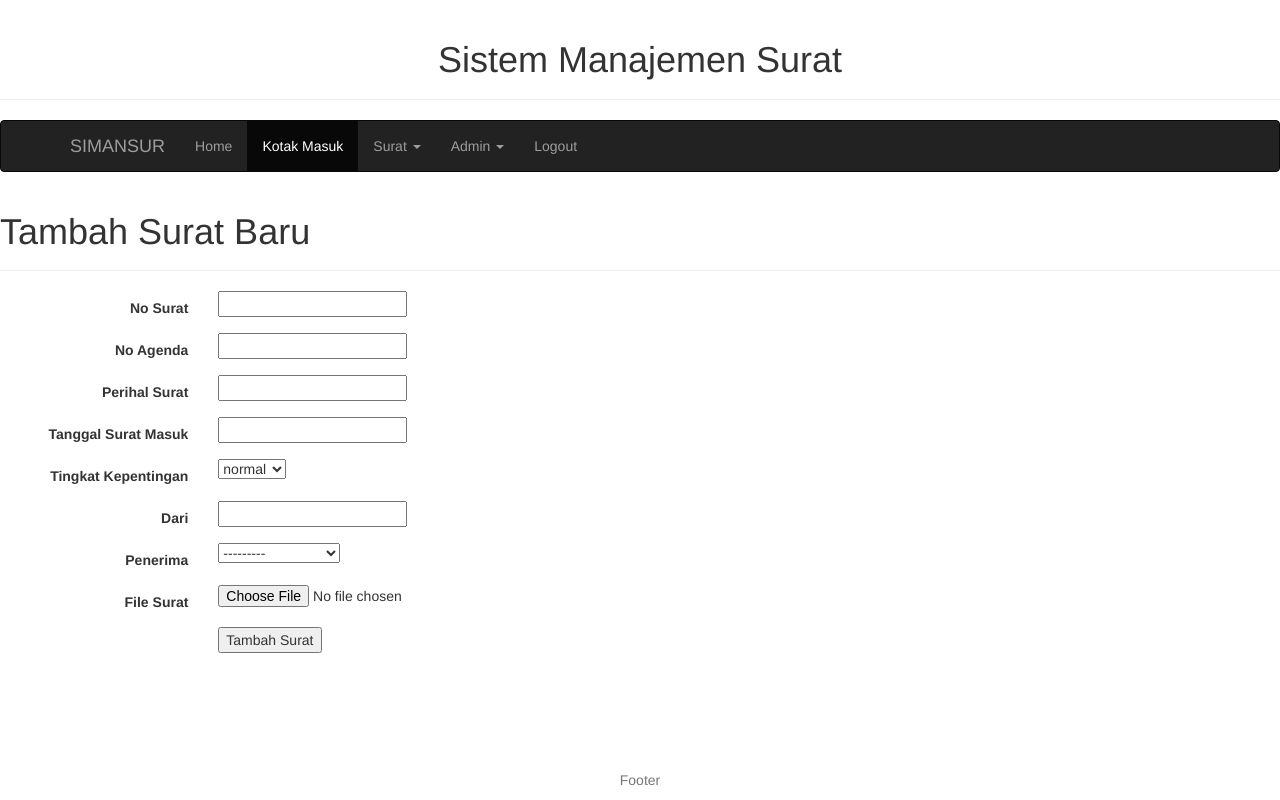
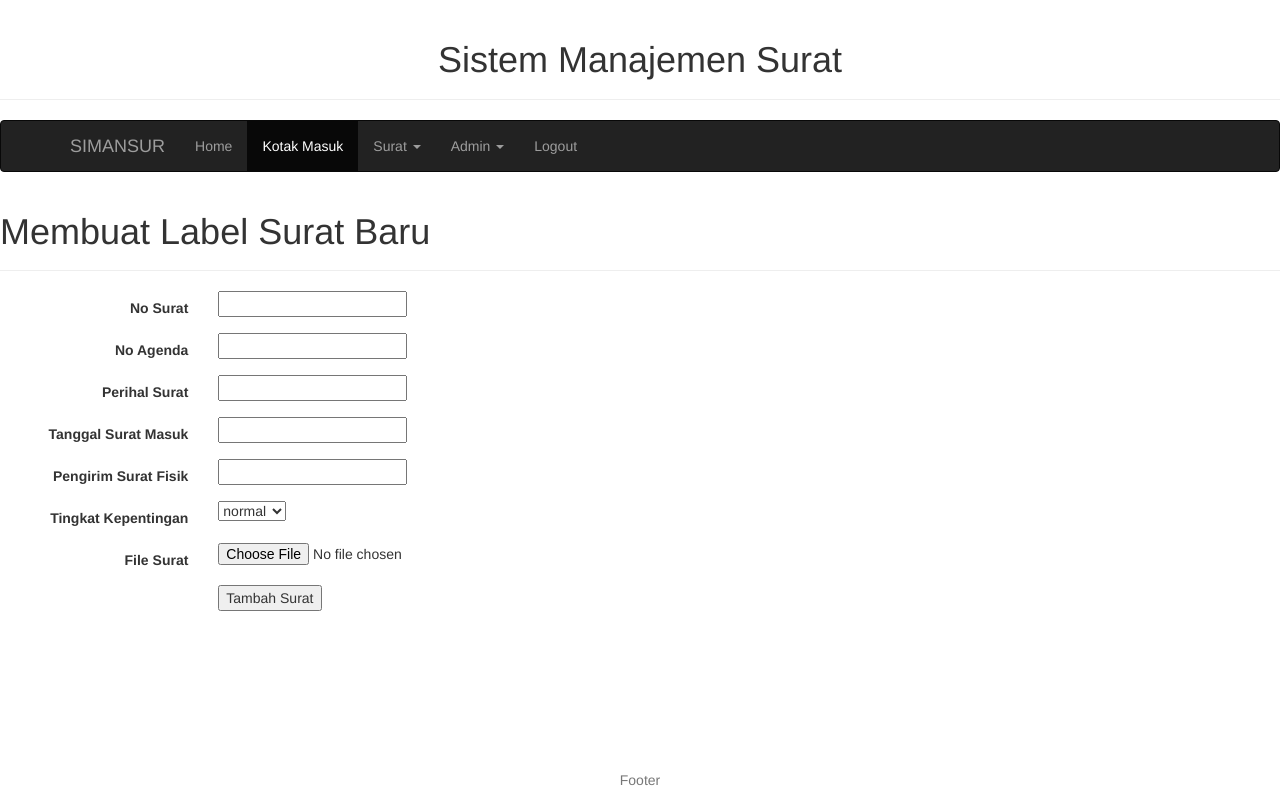
Before and after one commit to mujib-programmer/simansur, a Django app: page /surat_tambah/ in a window 1280 px wide. Run offline with Django 3.2, Linux system fonts and the light colour scheme; a user stored in the database is signed in; data comes from the database, SQL or seed files in the repository; both versions use the stored data as it was after the commit; parts of the project's set-up code (start-up, migrations or seed data) failed here and were passed over; some libraries are stand-ins or nearby versions.

Commit message:
mengubah kode untuk melihat daftar surat dan menambah surat. Perlu pemisahan antara halaman daftar surat dari pelabelan surat dengan surat dari KotakSurat agar lebih mudah user mengaturnya.

```diff
--- a/MainApp/forms.py
+++ b/MainApp/forms.py
@@ -11,23 +11,15 @@ TINGKAT_KEPENTINGAN_SURAT_CHOICES = (
 class SuratForm(forms.ModelForm):
     no_surat = forms.CharField(label='No Surat')
     no_agenda = forms.CharField(label='No Agenda')
-    perihal_surat = forms.CharField(label='Perihal Surat')
+    perihal = forms.CharField(label='Perihal Surat')
     tanggal_surat_masuk = forms.DateField(label='Tanggal Surat Masuk', widget=SelectDateWidget())
-    #keterangan_disposisi = forms.CharField(label='Keterangan Disposisi')
+    pengirim_surat_fisik = forms.CharField(label='Pengirim Surat Fisik')
     tingkat_kepentingan = forms.ChoiceField(label='Tingkat Kepentingan', choices=TINGKAT_KEPENTINGAN_SURAT_CHOICES)
-    dari = forms.CharField(label='Dari')
-    #timestamp_surat = forms.DateTimeField()
-    id_penerima = forms.ModelChoiceField(label='Penerima', queryset=UserProfile.objects.all())
-    #id_pencatat = forms.ModelChoiceField(label='Pencatat', queryset=UserProfile.objects.all())
     file_surat = forms.FileField(label='File Surat')
 
-
-    # An inline class to provide additional information on the form.
     class Meta:
-        # Provide an association between the ModelForm and a model
         model = Surat
-        fields = ('no_surat', 'no_agenda','perihal_surat', 'tanggal_surat_masuk', 'keterangan_disposisi', 'tingkat_kepentingan', 'dari', 'id_penerima', 'id_pencatat', 'file_surat',)
-        exclude = ('id_pencatat','keterangan_disposisi', 'status_surat', 'user_terkait',)
+        exclude = ('pencatat','tanggal_pencatatan', 'dihapus')
 
 
 class DisposisiForm(forms.ModelForm):
--- a/MainApp/views.py
+++ b/MainApp/views.py
@@ -8,11 +8,12 @@ from django.contrib.auth import authenticate, login, logout
 from django.contrib.auth.decorators import login_required, user_passes_test
 from django.contrib.auth.models import User, Group, Permission
 from django.core.paginator import Paginator, EmptyPage, PageNotAnInteger
+from django.db.models import Q
 
-from MainApp.models import Surat, Disposisi, UserProfile, Aktivitas, TrackSurat
+from MainApp.models import Surat, Disposisi, UserProfile, Aktivitas, TrackSurat, KotakSurat
 from MainApp.forms import SuratForm, DisposisiForm, UserProfileForm
 
-DATA_PER_HALAMAN = 2
+DATA_PER_HALAMAN = 2 # untuk pagination
 
 # untuk mengecek apakah user termasuk dalam kelompok groups yang diijinkan untuk mengakses methods pada view
 # user akan langsung diarahkan ke form login jika tidak memiliki hak akses tanpa pesan apapun jika menggunakan method ini.
@@ -27,7 +28,6 @@ def group_required(*group_names):
     return user_passes_test(in_groups, login_url='/login')
 """
 
-# Create your views here.
 def index(request):
     context_dict = {'slug': 'login', 'page_home_active':'active'}
 
@@ -35,42 +35,33 @@ def index(request):
 
 @login_required
 def surat(request):
-    context_dict = {}
+    # data untuk di tampilkan di template
+    data = {}
 
-    # mendapatkan user profile yang sedang login
+    # user yang sedang login
     user_saat_ini = request.user
 
-    # mengecek apakah user memiliki hak akses untuk menambahkan surat, bisa dari user permissions atau group permission
-    #user_can_add_surat = user_saat_ini.has_perm('MainApp.add_surat')
-
-    semua_surat = Surat.objects.all()
-
-    """
     # ambil data surat sesuai dengan yang login
-    # manajer surat atau superadmin akan bisa mendapatkan semua data surat
-    if user_saat_ini.groups.filter(name='manajer').exists() | user_saat_ini.is_superuser:
-
-        # get data surat
-        semua_surat = Surat.objects.all()
+    if user_dalam_group(user_saat_ini, 'manajer') | user_saat_ini.is_superuser:
+        # manajer surat atau superadmin akan bisa mendapatkan semua data surat
+        semua_surat = KotakSurat.objects.all()
 
     else:
-
-        # pencatat surat hanya bisa mendapatkan data surat yang di catat olehnya
-        # penerima surat hanya bisa mendapatkan semua surat yang ditujukan kepadanya
+        # selain admin atau manajer hanya akan mendapatkan data surat yang ditujukan atau di dikirim olehnya
         try:
             # ambil semua surat yang terkait dengan user saja
             # user terkait yaitu, pengirim surat, penerima surat, dan penerima disposisi
-            semua_surat = Surat.objects.filter(user_terkait=user_profile_saat_ini)
+            semua_surat = KotakSurat.objects.filter(Q(pengirim=user_saat_ini) | Q(penerima=user_saat_ini))
 
         except Surat.DoesNotExist:
             semua_surat = None
-    """
-
-    context_dict['semua_surat'] = semua_surat
-    context_dict['page_surat_active'] = 'active'
 
 
-    return render(request, 'MainApp/surat.html', context_dict)
+    data['semua_surat'] = semua_surat
+    data['page_surat_active'] = 'active'
+
+
+    return render(request, 'MainApp/surat/surat.html', data)
 
 @login_required
 def surat_detail(request, no_surat):
@@ -111,11 +102,18 @@ def surat_delete(request, no_surat):
 
 @login_required
 #@group_required('admin', 'pencatat surat')
+# tambah surat artinya melabeli surat baru, belum mengirimkannya.
 def surat_tambah(request):
+    data = {}
 
     # dapatkan data user yang sedang login
     user_saat_ini = request.user
-    user_profile_saat_ini = UserProfile.objects.get(user=user_saat_ini)
+
+    # Hanya user yang memiliki hak akses untuk menambah surat diperbolehkan untuk melabeli surat baru
+    if user_saat_ini.has_perm('MainApp.add_surat') == False :
+        data['alert_type'] =  "danger"
+        data['alert_message'] = "Anda tidak di ijinkan untuk menambah label surat baru!"
+        return render(request, "MainApp/index.html", data)
 
     # A HTTP POST?
     if request.method == 'POST':
@@ -125,21 +123,12 @@ def surat_tambah(request):
         if form.is_valid():
             data_surat = form.save(commit=False)
 
-            data_surat.id_pencatat = user_profile_saat_ini # pencatat surat adalah user profile yang sedang login
-            status_surat = "Dikirim ke %s." % data_surat.id_penerima
-            data_surat.status_surat = status_surat
+            data_surat.pencatat = user_saat_ini # pencatat surat adalah user profile yang sedang loginstatus_surat
+            data_surat.dihapus = "tidak"
             form.save(commit=True)
 
-            # tambahkan pengirim dan penerima sebagai user terkait surat
-            data_surat.user_terkait.add(user_profile_saat_ini)
-            data_surat.user_terkait.add(data_surat.id_penerima)
-            data_surat.save()
-
-            # tambahkan status surat di track surat
-            catat_track_surat(data_surat, status_surat)
-
-            # go to surat view
-            return surat(request)
+            # kembali ke halaman daftar surat
+            return HttpResponseRedirect('/surat/')
         else:
             # The supplied form contained errors - just print them to the terminal.
             print(form.errors)
@@ -149,7 +138,7 @@ def surat_tambah(request):
 
     # Bad form (or form details), no form supplied...
     # Render the form with error messages (if any).
-    return render(request, 'MainApp/surat_tambah.html', {'form': form, 'page_surat_active':'active'})
+    return render(request, 'MainApp/surat/surat_tambah.html', {'form': form, 'page_surat_active':'active'})
 
 @login_required
 def surat_edit(request, no_surat):
@@ -663,3 +652,6 @@ def catat_track_surat(surat, status_surat):
 
 def is_admin(user):
     return user.groups.filter(name='admin').exists()
+
+def user_dalam_group(user, nama_group):
+    return user.groups.filter(name=nama_group).exists()
--- a/templates/MainApp/surat.html
+++ b/templates/MainApp/surat/surat.html
@@ -81,12 +81,12 @@
               </table>
 
                 {% else %}
-                    <p>Tidak ada surat</p>
+                    <p>Tidak ada surat di kotak surat</p>
                     <p>
                         {% if perms.MainApp.add_surat %}
                         <a href="{% url 'surat_tambah' %}">
                         <button type="button" class="btn btn-default" aria-label="Left Align">
-                            <span class="glyphicon glyphicon glyphicon-plus" aria-hidden="true">Tambah Surat</span>
+                            <span class="glyphicon glyphicon glyphicon-plus" aria-hidden="true"> Label Surat Baru</span>
                         </button>
                         </a>
                         {% endif %}
--- a/templates/MainApp/surat_tambah.html
+++ b/templates/MainApp/surat/surat_tambah.html
@@ -6,7 +6,7 @@
 
 {% block content%}
         <div class="page-header">
-            <h1>Tambah Surat Baru</h1>
+            <h1>Membuat Label Surat Baru</h1>
         </div>
 
         <div class="row">
```
Also changed, not shown: db.sqlite3.
